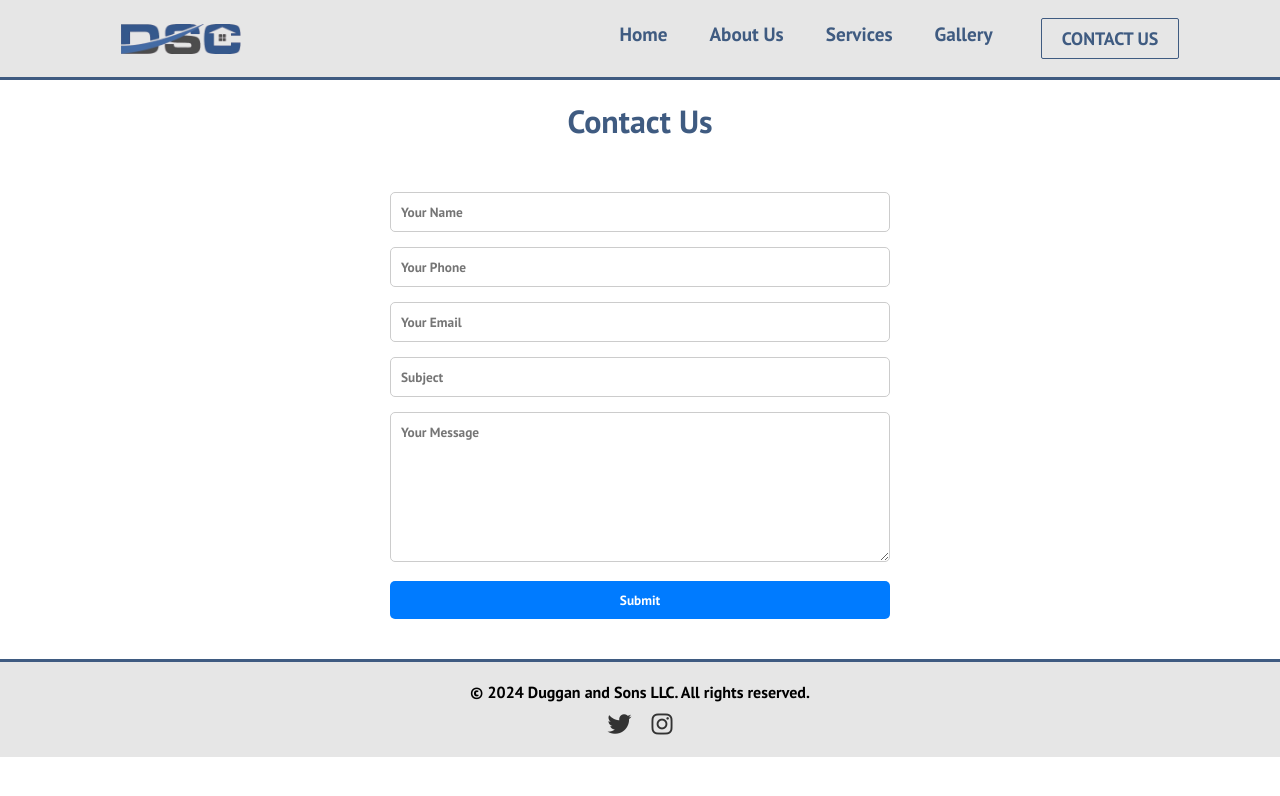
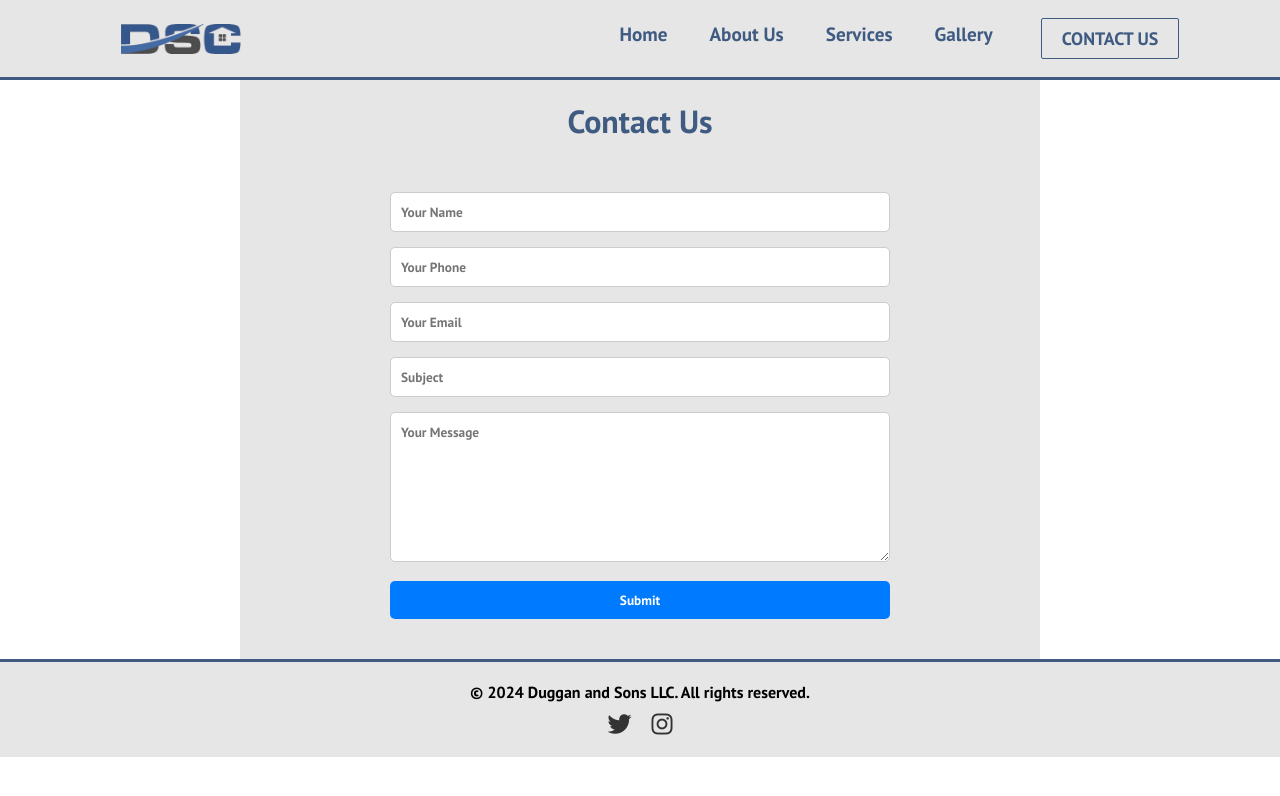
Before and after one commit to dugganm24/DSC_Website, a React (Create React App) app: page /contact-us in a window 1280 px wide. Shown: the top 796 px of the page. Built offline with nearby package versions, Linux system fonts and the light colour scheme.

Commit message:
some background changes, still need improvement

```diff
--- a/src/components/pages/AboutUs.css
+++ b/src/components/pages/AboutUs.css
@@ -2,6 +2,7 @@
     max-width: 1200px;
     margin: 0 auto;
     padding: 50px 20px;
+    background-color: #e6e6e6;
 }
 
 .about-us-title {
--- a/src/components/pages/ContactForm.css
+++ b/src/components/pages/ContactForm.css
@@ -3,6 +3,7 @@
 .contact-form-container {
     max-width: 500px;
     margin: 0 auto;
+    background-color: #e6e6e6;
   }
 
   .contact-form-container h2 {
--- a/src/components/pages/ContactUs.css
+++ b/src/components/pages/ContactUs.css
@@ -4,6 +4,7 @@
     max-width: 800px;
     margin: 0 auto;
     padding: 20px;
+    background-color: #e6e6e6;
   }
 
   .contact-us-container h1 {
--- a/src/components/pages/Gallery.css
+++ b/src/components/pages/Gallery.css
@@ -5,6 +5,7 @@
   align-items: flex-start; /* Align items to the top */
   padding: 20px; /* Add padding for better spacing */
   min-height: calc(100vh - 100px); /* Adjust height to fill available space, considering 100px for footer */
+  background-color: #e6e6e6;
 }
 
   .gallery-image {
--- a/src/components/pages/Services.css
+++ b/src/components/pages/Services.css
@@ -1,5 +1,6 @@
 .services-container {
   padding: 20px;
+  background-color: #e6e6e6;
 }
 
 .welcome-section {
```
